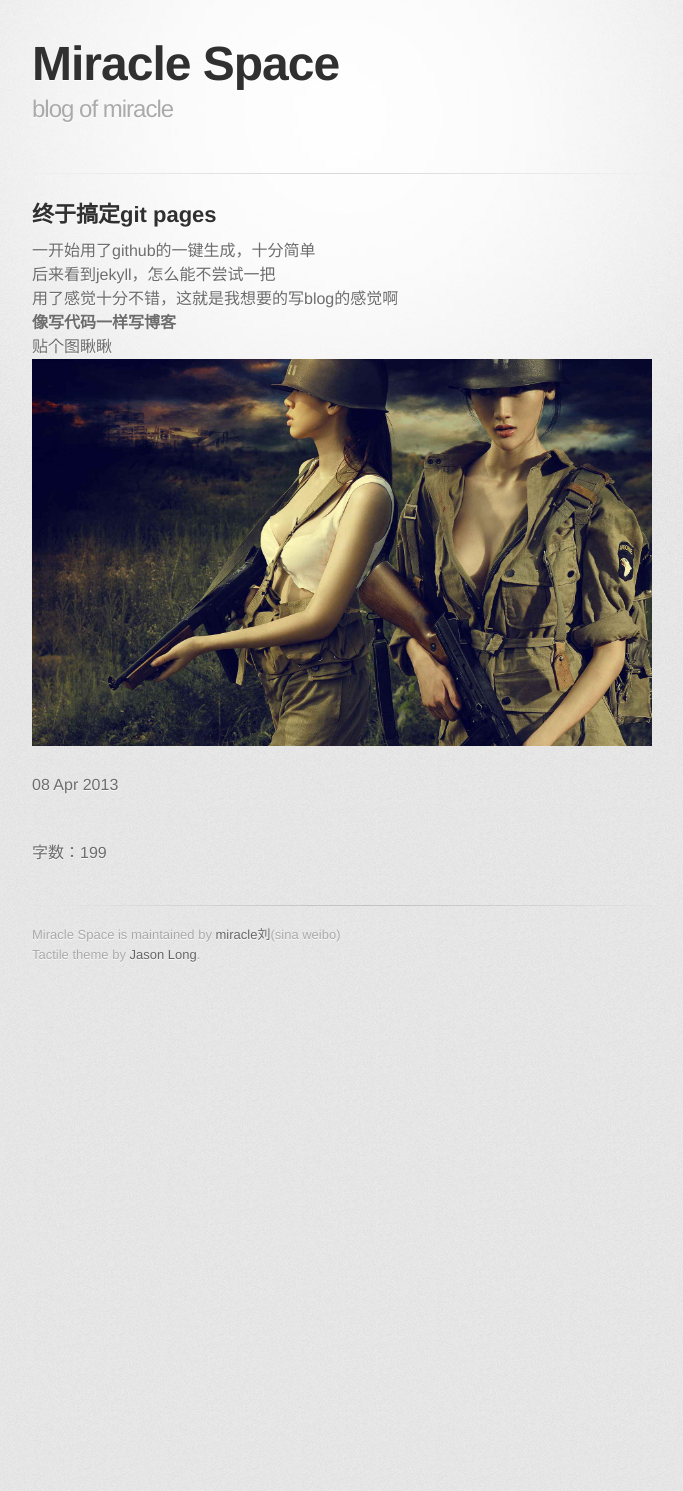
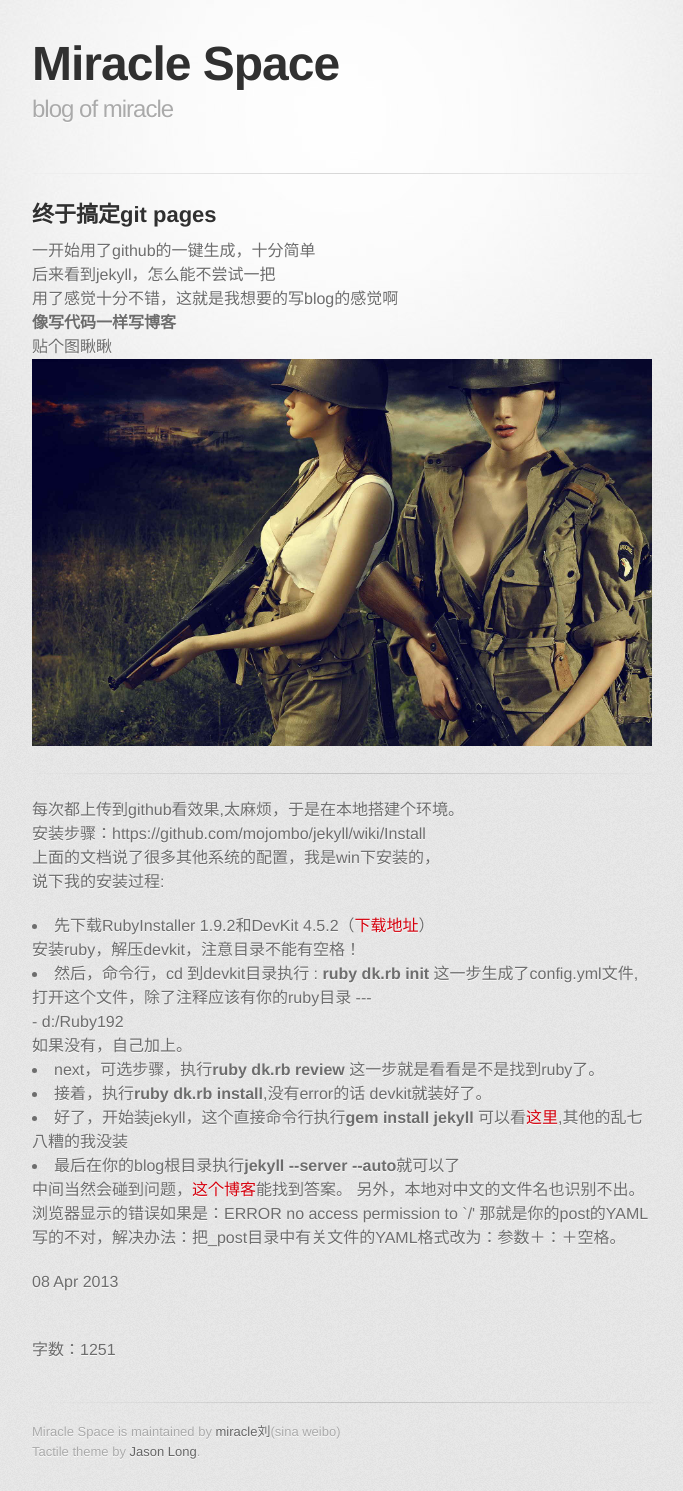
Before and after one commit to miraclestar/myblog, a Jekyll site: the page built from _posts/2013-04-08-git-pages.html, in a window 1280 px wide. Shown: the whole page, without its empty margins (298-981 px from the left). Built offline with Jekyll 4.4.1, drawn with Linux system fonts in a browser that asks for light colours; nearby versions of some CDN libraries; some web fonts are replaced; Markdown is read by kramdown in place of the engine named in the settings; before the commit the page ends 994 px from its top, so only the background shows below that.

```diff
--- a/_posts/2013-04-08-git-pages.html
+++ b/_posts/2013-04-08-git-pages.html
@@ -11,4 +11,38 @@
 贴个图瞅瞅<br>
 <img src="/images/test.jpg">
 </p>
+<hr>
+<p>
+	每次都上传到github看效果,太麻烦，于是在本地搭建个环境。<br>
+	安装步骤：https://github.com/mojombo/jekyll/wiki/Install<br>
+	上面的文档说了很多其他系统的配置，我是win下安装的，<br>
+	说下我的安装过程:<br>
+	<li>
+	先下载RubyInstaller 1.9.2和DevKit 4.5.2（<a href="http://rubyinstaller.org/downloads/">下载地址</a>）<br>
+	安装ruby，解压devkit，注意目录不能有空格！
+	</li>
+	<li>
+	然后，命令行，cd 到devkit目录执行 : <strong>ruby dk.rb init</strong> 这一步生成了config.yml文件,打开这个文件，除了注释应该有你的ruby目录
+--- <br>
+- d:/Ruby192<br>
+如果没有，自己加上。
+	</li>
+	<li>
+	next，可选步骤，执行<strong>ruby dk.rb review</strong> 这一步就是看看是不是找到ruby了。
+	</li>
+	<li>
+	接着，执行<strong>ruby dk.rb install</strong>,没有error的话 devkit就装好了。
+	</li>
+	<li>
+	好了，开始装jekyll，这个直接命令行执行<strong>gem install jekyll</strong> 可以看<a href="https://github.com/mojombo/jekyll/wiki/Install">这里</a>,其他的乱七八糟的我没装
+	</li>
+	<li>
+		最后在你的blog根目录执行<strong>jekyll --server --auto</strong>就可以了
+	</li>
+
+	中间当然会碰到问题，<a href="http://chxt6896.github.io/blog/2012/02/13/blog-jekyll-native.html">这个博客</a>能找到答案。
+	另外，本地对中文的文件名也识别不出。
+浏览器显示的错误如果是：ERROR no access permission to `/' 那就是你的post的YAML写的不对，解决办法：把_post目录中有关文件的YAML格式改为：参数＋：＋空格。
+
+</p>
 <p>{{ page.date | date_to_string }}</p>
```
Also changed, not shown: _posts/2013-04-10-写小说吧.html (deleted, +0 -12 lines).
